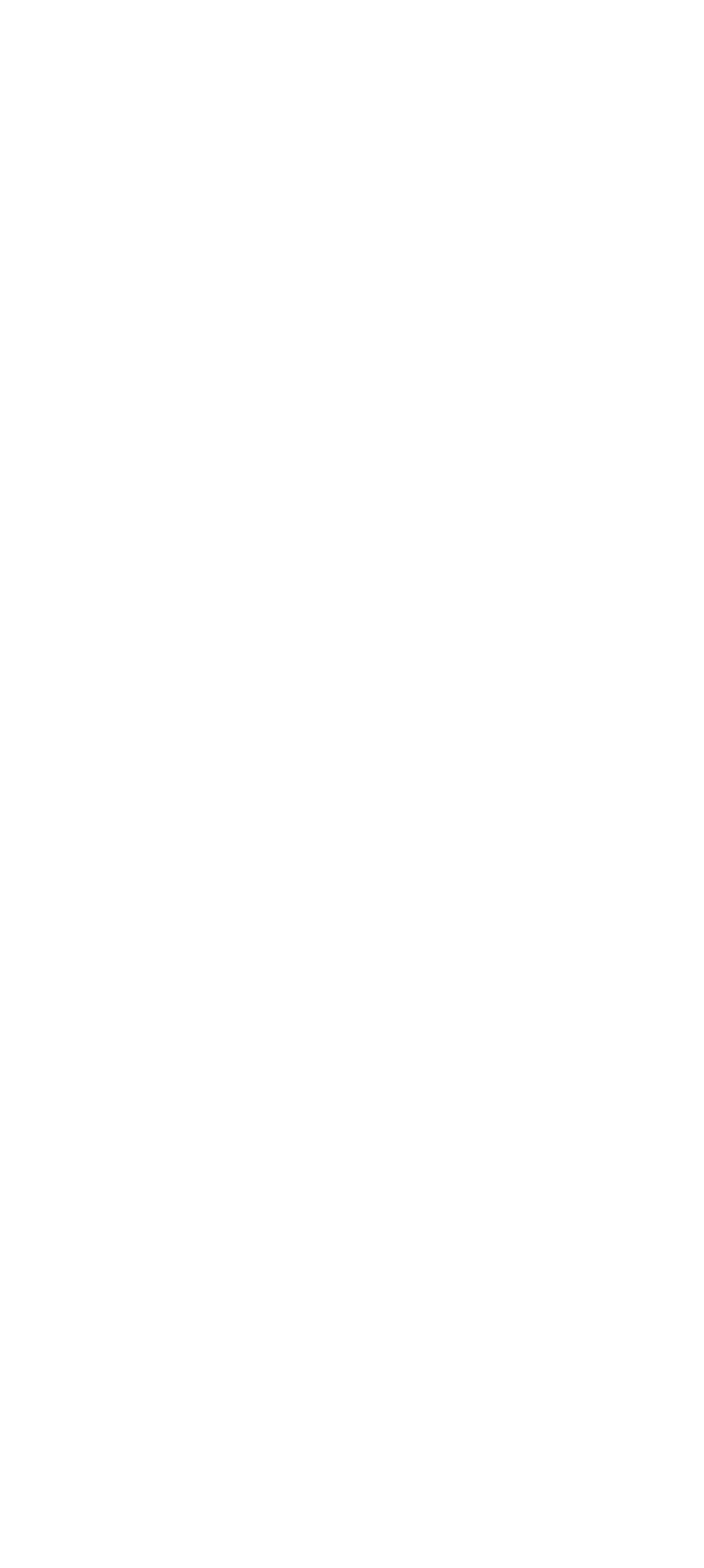
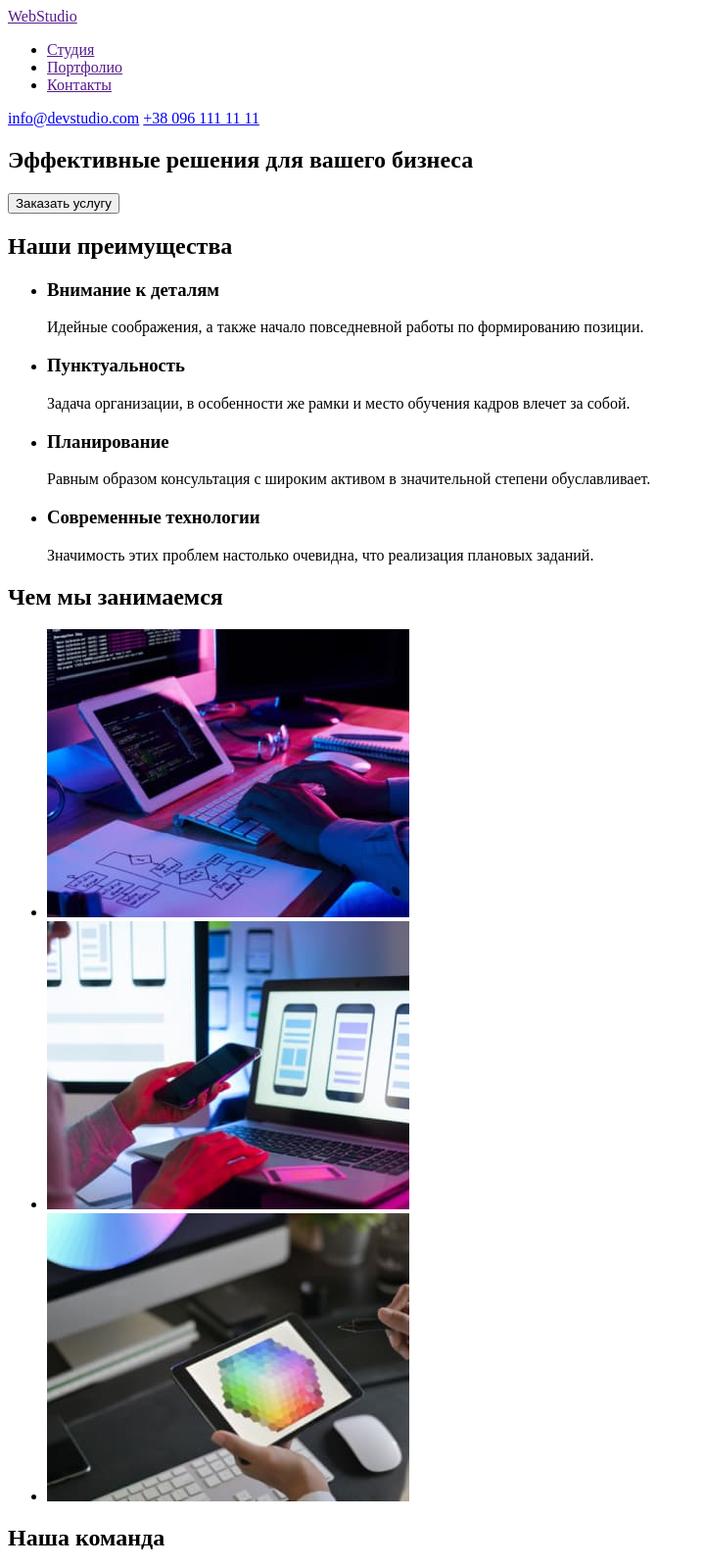
Before and after one commit to MyagkiyBogdan/markup-01, a plain HTML site: page index.html in a window 1280 px wide. Shown: the top 1600 px of the page at 98% size, without its empty margins (0-719 px from the left). Before the commit the page ends 800 px from the top, so only its background shows below. Drawn offline with Linux system fonts and the light colour scheme.

Commit message:
ended-html

```diff
--- a/index.html
+++ b/index.html
@@ -4,17 +4,104 @@
 		<meta charset="UTF-8">
 		<meta http-equiv="X-UA-Compatible" content="IE=edge">
 		<meta name="viewport" content="width=device-width, initial-scale=1.0">
-		<title>Document</title>
+		<title>WebStudio - Эффективные решения для вашего бизнеса</title>
 	</head>
 	<body>
 		<header>
-
+			<nav>
+				<a href="">WebStudio</a>
+				<ul>
+					<li><a href="">Студия</a></li>
+					<li><a href="">Портфолио</a></li>
+					<li><a href="">Контакты</a></li>
+				</ul>
+			</nav>
+			<a href="mailto:info@devstudio.com">info@devstudio.com</a>
+			<a href="tel:+380961111111">+38 096 111 11 11</a>
 		</header>
 		<main>
-
+			<section class="hero">
+				<h1>Эффективные решения для вашего бизнеса</h1>
+				<button type="button">Заказать услугу</button>
+			</section>
+			<!-- Не забыть скрыть заголовок-->
+			<section class="benefits">
+				<h2>Наши преимущества</h2>
+				<ul>
+					<li>
+						<h3>Внимание к деталям</h3>
+						<p>Идейные соображения, а также начало повседневной работы по формированию позиции.</p>
+					</li>
+					<li>
+						<h3>Пунктуальность</h3>
+						<p>Задача организации, в особенности же рамки и место обучения кадров влечет за собой.</p>
+					</li>
+					<li>
+						<h3>Планирование</h3>
+						<p>Равным образом консультация с широким активом в значительной степени обуславливает.</p>
+					</li>
+					<li>
+						<h3>Современные технологии</h3>
+						<p>Значимость этих проблем настолько очевидна, что реализация плановых заданий.</p>
+						</li>
+					</ul>
+			</section>
+			<section class="about-us">
+				<h2>Чем мы занимаемся</h2>
+				<ul>
+					<li>
+						<img src="./images/about-us-1.jpg"
+								alt="Процесс написания кода"
+								width="370"
+								height="294">
+					</li>
+					<li>
+						<img src="./images/about-us-2.jpg"
+								alt="Процесс представления промежуточного продукта"
+								width="370"
+								height="294">
+					</li>
+					<li>
+						<img src="./images/about-us-3.jpg"
+								alt="Процесс выбора rgb цвета"
+								width="370"
+								height="294">
+					</li>
+				</ul>
+			</section>
+			<section class="our-team">
+				<h2>Наша команда</h2>
+				<ul>
+					<li>
+						<img src="./images/our-team-1.jpg" alt="Фото Игоря Демьяненко" width="270" height="260">
+						<h3>Игорь Демьяненко</h3>
+						<p lang="eu">Product Designer</p>
+					</li>
+					<li>
+						<img src="./images/our-team-2.jpg" alt="Фото Ольги Репиной" width="270" height="260">
+						<h3>Ольга Репина</h3>
+						<p lang="eu">Frontend Developer</p>
+					</li>
+					<li>
+						<img src="./images/our-team-3.jpg" alt="Фото Николая Тарасова" width="270" height="260">
+						<h3>Николай Тарасов</h3>
+						<p lang="eu">Marketing</p>
+					</li>
+					<li>
+						<img src="./images/our-team-4.jpg" alt="Фото Михаила Ермакова" width="270" height="260">
+						<h3>Михаил Ермаков</h3>
+						<p lang="eu">UI Designer</p>
+					</li>
+				</ul>
+			</section>
 		</main>
 		<footer>
-
+			<address>
+				<a href="">WebStudio</a>
+				<p>г. Киев, пр-т Леси Украинки, 26 <br>
+				info@example.com <br>
+				+38 099 111 11 11</p>
+			</address>
 		</footer>
 	</body>
 </html>
```
Also changed, not shown: .prettierrc.json (added), images/about-us-1.jpg (added), images/about-us-2.jpg (added), images/about-us-3.jpg (added), images/our-team-1.jpg (added), images/our-team-2.jpg (added), images/our-team-3.jpg (added), images/our-team-4.jpg (added).
